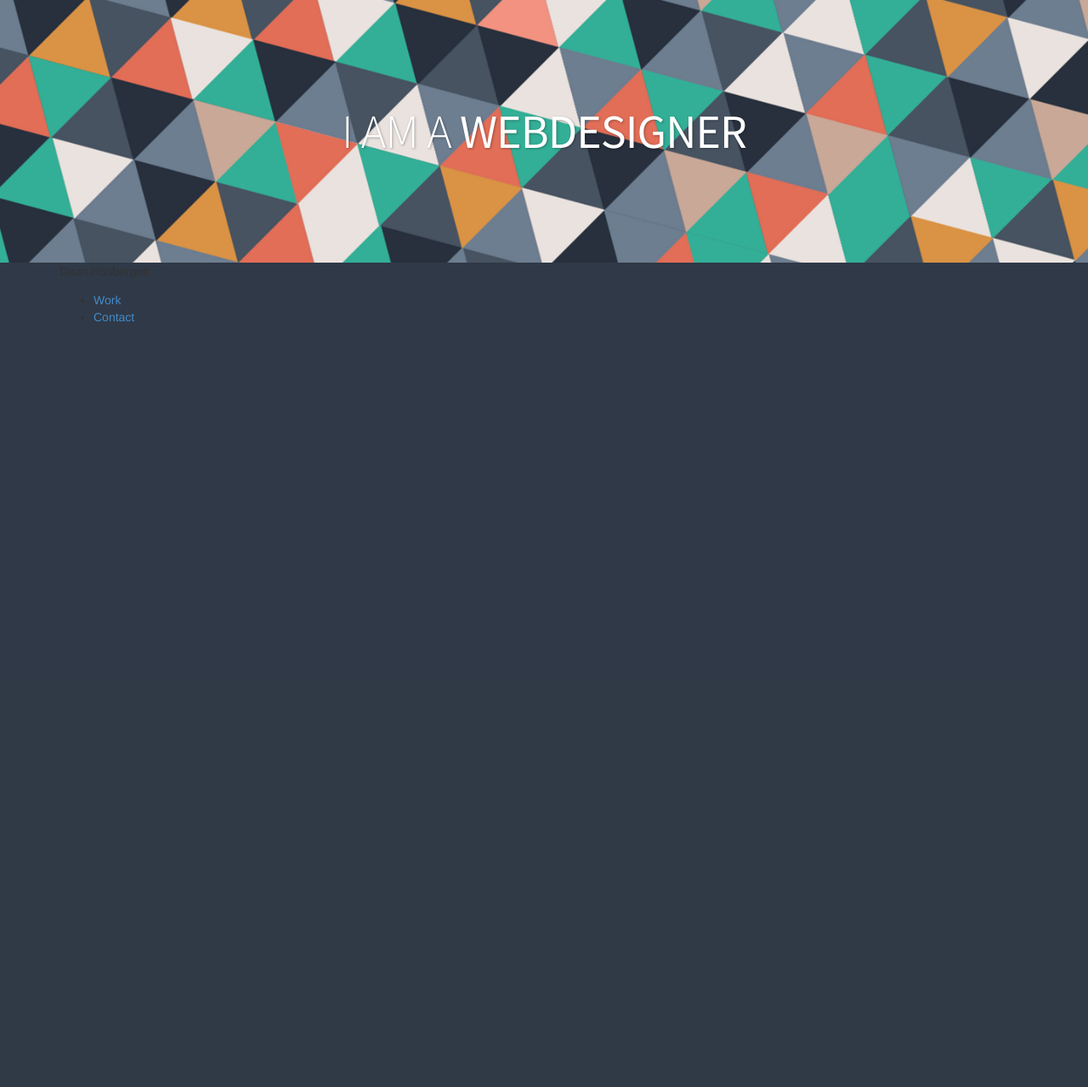
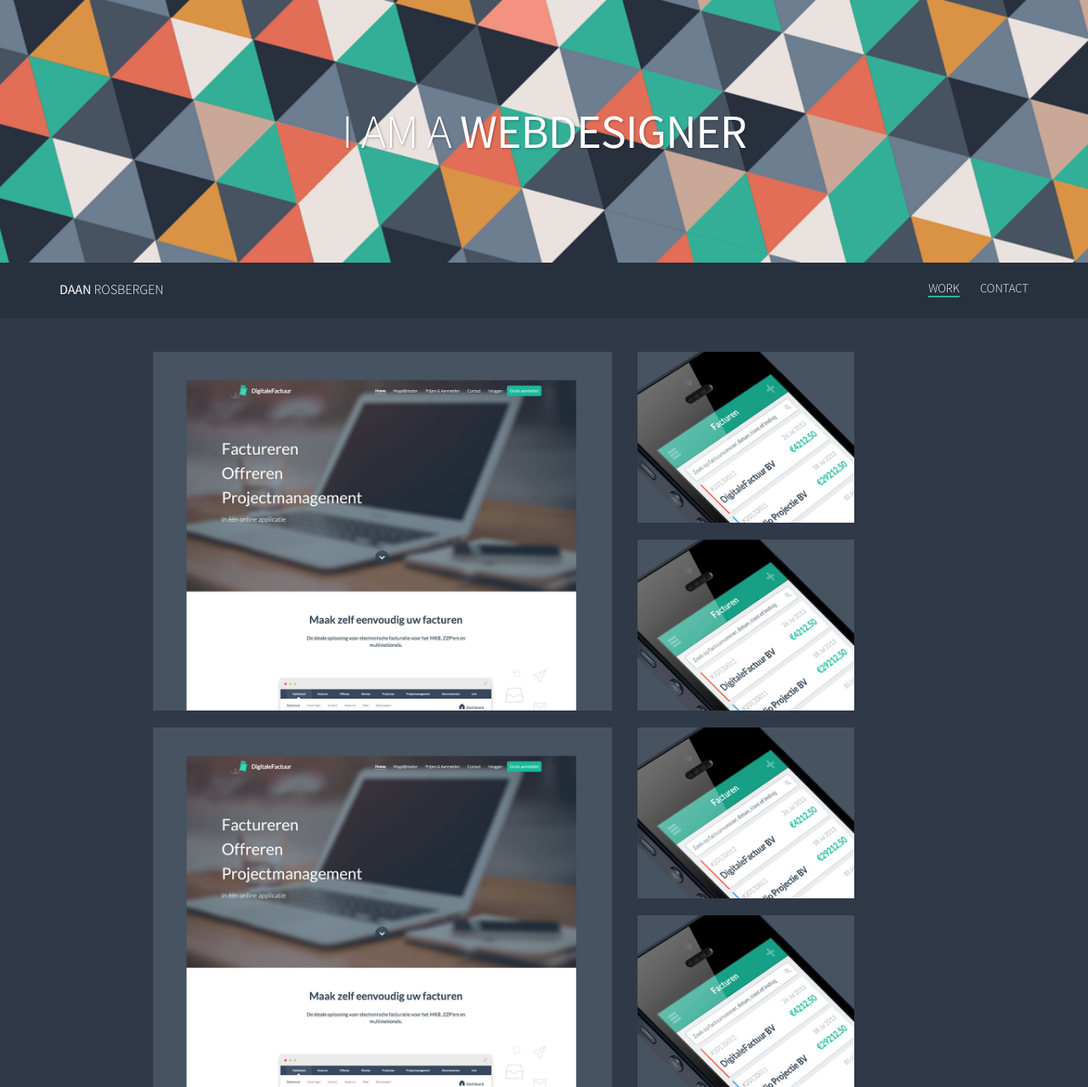
Before and after one commit to Badmuts/portfolio, a PHP site: page / in a window 1280 px wide. Shown: the whole page at 85% size. Before the commit the page ends 379 px from the top, so only its background shows below. Run offline with PHP 8.4, Linux system fonts and the light colour scheme; some libraries are stand-ins or nearby versions.

Commit message:
Styled navigation, added animation to page header

```diff
--- a/css/sass/_config.sass
+++ b/css/sass/_config.sass
@@ -1,2 +1,7 @@
 body
 	background-color: #303947
+
+.page
+	position: relative
+	z-index: 5
+	background-color: #303947
--- a/css/sass/_header.sass
+++ b/css/sass/_header.sass
@@ -3,6 +3,9 @@
 	text-align: center
 	background: url(../img/header_bg.jpg) no-repeat
 	background-size: 100%
+	box-shadow: 3px 0 0 #000
+	position: relative
+	z-index: 1
 	h1
 		font-family: 'Source Sans Pro', sans-serif
 		text-transform: uppercase
@@ -11,5 +14,3 @@
 		letter-spacing: -0.7pt
 		text-shadow: 1px 1px 3px rgba(0, 0, 0, 0.3)
 		color: #fff
-		.light
-			font-weight: 300
--- a/css/sass/_navigation.sass
+++ b/css/sass/_navigation.sass
@@ -0,0 +1,39 @@
+nav
+	background-color: #27303d
+	min-height: 65px
+	line-height: 32px
+	color: #fff
+
+	.logo
+		width: auto
+		float: left
+		display: block
+		text-transform: uppercase
+		font-family: 'Source Sans Pro', sans-serif
+		font-weight: 400
+		font-size: 12pt
+		padding: 15px 0
+
+	ul
+		list-style: none
+		float: right
+
+		li
+			display: inline-block
+			padding: 0
+			margin: 0
+			margin-left: 20px
+			&.active
+				a
+					border-bottom: 2px solid #33af96
+
+			a
+				font-family: 'Source Sans Pro', sans-serif
+				text-transform: uppercase
+				font-weight: 300
+				font-size: 11pt
+				color: #fff
+
+				&:hover
+					text-decoration: none
+					color: rgba(255, 255, 255, 0.6)
--- a/css/sass/_type.sass
+++ b/css/sass/_type.sass
@@ -0,0 +1,2 @@
+.light
+	font-weight: 300
--- a/css/sass/_work.sass
+++ b/css/sass/_work.sass
@@ -0,0 +1,7 @@
+.work
+	margin-top: 20px
+
+.item
+	margin-top: 20px
+	img
+		width: 100%
--- a/css/style.css
+++ b/css/style.css
@@ -1,11 +1,22 @@
 body {
   background-color: #303947; }
+
+.page {
+  position: relative;
+  z-index: 5;
+  background-color: #303947; }
+
+.light {
+  font-weight: 300; }
 
 .header {
   padding: 6% 0;
   text-align: center;
   background: url(../img/header_bg.jpg) no-repeat;
-  background-size: 100%; }
+  background-size: 100%;
+  box-shadow: 3px 0 0 black;
+  position: relative;
+  z-index: 1; }
   .header h1 {
     font-family: "Source Sans Pro", sans-serif;
     text-transform: uppercase;
@@ -14,5 +25,45 @@ body {
     letter-spacing: -0.7pt;
     text-shadow: 1px 1px 3px rgba(0, 0, 0, 0.3);
     color: white; }
-    .header h1 .light {
-      font-weight: 300; }
+
+nav {
+  background-color: #27303d;
+  min-height: 65px;
+  line-height: 32px;
+  color: white; }
+  nav .logo {
+    width: auto;
+    float: left;
+    display: block;
+    text-transform: uppercase;
+    font-family: "Source Sans Pro", sans-serif;
+    font-weight: 400;
+    font-size: 12pt;
+    padding: 15px 0; }
+  nav ul {
+    list-style: none;
+    float: right; }
+    nav ul li {
+      display: inline-block;
+      padding: 0;
+      margin: 0;
+      margin-left: 20px; }
+      nav ul li.active a {
+        border-bottom: 2px solid #33af96; }
+      nav ul li a {
+        font-family: "Source Sans Pro", sans-serif;
+        text-transform: uppercase;
+        font-weight: 300;
+        font-size: 11pt;
+        color: white; }
+        nav ul li a:hover {
+          text-decoration: none;
+          color: rgba(255, 255, 255, 0.6); }
+
+.work {
+  margin-top: 20px; }
+
+.item {
+  margin-top: 20px; }
+  .item img {
+    width: 100%; }
--- a/index.html
+++ b/index.html
@@ -8,28 +8,55 @@
 	<link href='http://fonts.googleapis.com/css?family=Source+Sans+Pro:300,400,600' rel='stylesheet' type='text/css'>
 </head>
 <body>
-	<div class="header">
+	<div class="header" id="header">
 		<h1><span class="light">I am a</span> webdesigner</h1>
 	</div>
+	<div class="page">
 		<nav>
 			<div class="container">
 				<div class="logo">
 					Daan <span class="light">Rosbergen</span>
 				</div>
 				<ul>
-				<li><a href="#work">Work</a></li>
+					<li class="active"><a href="#work">Work</a></li>
 					<li><a href="#contact">Contact</a></li>
 				</ul>
 			</div>
 		</nav>
 		<div class="container">
 			<div id="work" class="work">
-
+				<div class="col-lg-offset-1 col-lg-6 item">
+					<img src="img/digitalefactuur-homepage.jpg" alt="DigitaleFactuur homepage">
+				</div>
+				<div class="col-lg-3 item">
+					<img src="img/digitalefactuur-app.jpg" alt="DigitaleFactuur App">
+				</div>
+				<div class="col-lg-3 item">
+					<img src="img/digitalefactuur-app.jpg" alt="DigitaleFactuur App">
+				</div>
+				<div class="col-lg-offset-1 col-lg-6 item">
+					<img src="img/digitalefactuur-homepage.jpg" alt="DigitaleFactuur homepage">
+				</div>
+				<div class="col-lg-3 item">
+					<img src="img/digitalefactuur-app.jpg" alt="DigitaleFactuur App">
+				</div>
+				<div class="col-lg-3 item">
+					<img src="img/digitalefactuur-app.jpg" alt="DigitaleFactuur App">
+				</div>
 			</div>
 			<div id="contact" class="contact">
 
 			</div>
 		</div>
-	<script src="js/jquery.js"></script>
+	</div>
+	<!-- <script src="js/jquery.js"></script> -->
+	<script src="//ajax.googleapis.com/ajax/libs/jquery/2.0.3/jquery.min.js"></script>
+	<script>
+		$(window).scroll( function()
+	    {
+			var scroll = $(window).scrollTop(), slowScroll = scroll/2;
+			$('#header').css({ transform: "translateY(" + slowScroll + "px)" });
+		});
+	</script>
 </body>
 </html>
```
Also changed, not shown: img/digitalefactuur-app.jpg (added), img/digitalefactuur-homepage.jpg (added). Lines whose indentation alone changed are shown as unchanged.
